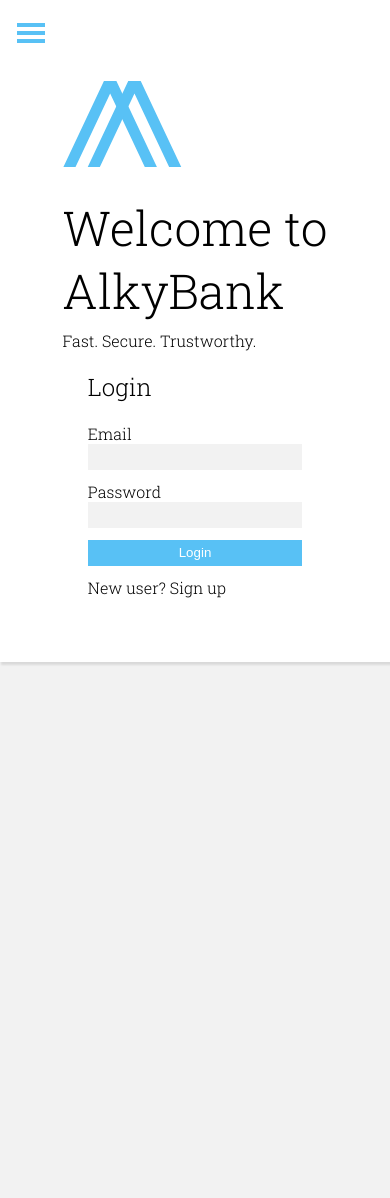
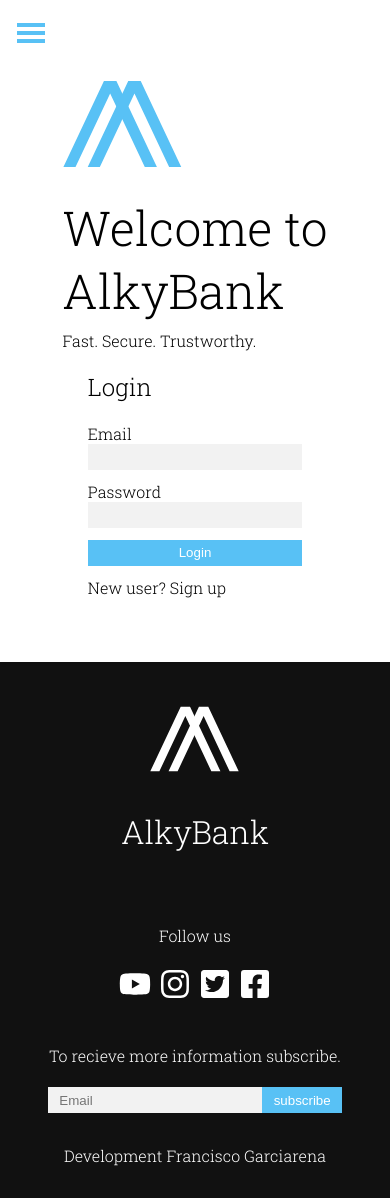
Before and after one commit to Francisco-07/alkemy-skill-up, a React (Create React App) app: page /login in a window 390 px wide. Before the commit the page ends 844 px from the top, so only its background shows below. Built offline with nearby package versions, Linux system fonts and the light colour scheme.

Commit message:
footer and error page

```diff
--- a/src/App.js
+++ b/src/App.js
@@ -1,5 +1,6 @@
 // Components
 import Navbar from './components/navbar/Navbar'
+import Footer from './components/footer/Footer'
 
 // Pages
 import HomePage from './pages/home/HomePage'
@@ -10,6 +11,7 @@ import TransactionPage from './pages/transaction/TransactionPage'
 import ChargeMoneyPage from './pages/chargeMoney/ChargeMoneyPage'
 import UsersListPage from './pages/usersList/UsersListPage'
 import UserPage from './pages/user/UserPage'
+import ErrorPage from './pages/error/ErrorPage'
 
 // Libraries
 import { Navigate, Outlet, Routes, Route } from 'react-router-dom'
@@ -35,10 +37,10 @@ function App() {
           </Route>
           <Route path='/login' element={<LoginPage />} />
           <Route path='/register' element={<RegisterPage />} />
-          {/* <Route path='*' element={<ErrorPage />} />  */}
+          <Route path='*' element={<ErrorPage />} />
         </Routes>
       </main>
-      {/* <Footer /> */}
+      <Footer />
     </div>
   )
 }
--- /dev/null
+++ b/src/components/footer/Footer.js
@@ -0,0 +1,51 @@
+// Icons
+import Logo from '../../assets/icons/Logo'
+import {
+  FaInstagram,
+  FaTwitterSquare,
+  FaFacebookSquare,
+  FaYoutube,
+} from 'react-icons/fa'
+
+// Components
+import Btn from '../Btn/Btn'
+
+// Styles
+import styled from './footer.module.css'
+
+const Footer = () => {
+  return (
+    <footer className={styled.container}>
+      <footer className={styled.wrapper}>
+        <section className={styled.logo}>
+          <Logo fill='#fff' width={90} height={90} />
+          <h2 className={styled.brand}>AlkyBank</h2>
+        </section>
+
+        <section className={styled.socialMedia}>
+          <h4>Follow us</h4>
+          <div className={styled.icons}>
+            <FaYoutube />
+            <FaInstagram />
+            <FaTwitterSquare />
+            <FaFacebookSquare />
+          </div>
+        </section>
+
+        <section className={styled.subscribe}>
+          <div>
+            <h4>To recieve more information subscribe.</h4>
+            <div className={styled.footerForm}>
+              <form>
+                <input placeholder='Email' type='email' />
+                <Btn text='subscribe' variant={'primary'} />
+              </form>
+            </div>
+          </div>
+        </section>
+      </footer>
+      <div className={styled.copyright}>Development Francisco Garciarena</div>
+    </footer>
+  )
+}
+export default Footer
--- /dev/null
+++ b/src/components/footer/footer.module.css
@@ -0,0 +1,101 @@
+.container {
+  padding: 2rem;
+  background-color: var(--black);
+  color: var(--white);
+}
+
+.wrapper {
+  display: flex;
+  justify-content: space-evenly;
+}
+
+.logo {
+  flex: 1;
+  display: flex;
+  justify-content: center;
+  align-items: center;
+}
+.brand {
+  margin-left: 2rem;
+  text-align: start;
+  font-size: 2rem;
+}
+.subscribe {
+  flex: 1;
+  display: flex;
+  flex-direction: column;
+}
+
+.subscribe input {
+  background-color: var(--light-pink);
+}
+
+.socialMedia {
+  flex: 0.7;
+  display: flex;
+  flex-direction: column;
+  align-items: center;
+}
+
+.icons {
+  display: flex;
+  gap: 0.5rem;
+}
+
+.icons svg {
+  fill: var(--white);
+  font-size: 2rem;
+  cursor: pointer;
+}
+
+.icons svg:hover {
+  fill: var(--light-blue);
+}
+
+.copyright {
+  text-align: center;
+  margin-top: 2rem;
+}
+
+@media (max-width: 888px) {
+  .wrapper {
+    flex-direction: column;
+    gap: 1.5rem;
+  }
+
+  .logo {
+    flex-direction: column;
+  }
+  .brand {
+    margin-left: 0;
+  }
+
+  .subscribe {
+    flex: 1;
+    display: flex;
+    flex-direction: column;
+    align-items: center;
+    justify-content: center;
+  }
+
+  .subscribe h4 {
+    text-align: center;
+  }
+
+  .brand {
+    text-align: start;
+  }
+
+  .footerForm {
+    display: flex;
+    justify-content: center;
+  }
+
+  .socialMedia {
+    flex: 1;
+    display: flex;
+    flex-direction: column;
+    align-items: center;
+    justify-content: center;
+  }
+}
--- a/src/components/navbar/Navbar.js
+++ b/src/components/navbar/Navbar.js
@@ -17,6 +17,8 @@ import Swal from 'sweetalert2'
 // Redux
 import { logout, reset } from '../../features/auth/authSlice'
 import { resetAccountState } from '../../features/account/accountSlice'
+import { resetTransactionState } from '../../features/transaction/transactionSlice'
+import { resetUserState } from '../../features/user/userSlice'
 
 // Styles
 import styled from './navbar.module.css'
@@ -35,6 +37,8 @@ const Navbar = () => {
     dispatch(logout())
     dispatch(reset())
     dispatch(resetAccountState())
+    dispatch(resetUserState())
+    dispatch(resetTransactionState())
     Swal.fire({
       icon: 'success',
       title: 'User Loged out',
--- a/src/features/user/userSlice.js
+++ b/src/features/user/userSlice.js
@@ -94,5 +94,5 @@ export const userSlice = createSlice({
   },
 })
 
-export const { resetUsertState, resetUserStatus } = userSlice.actions
+export const { resetUserState, resetUserStatus } = userSlice.actions
 export default userSlice.reducer
--- /dev/null
+++ b/src/pages/error/ErrorPage.js
@@ -0,0 +1,25 @@
+// Libraries
+import { Link } from 'react-router-dom'
+
+// Styles
+import styled from './errorPage.module.css'
+
+function ErrorPage() {
+  return (
+    <>
+      <div className={styled.container}>
+        <div className={styled.wrapper}>
+          <h1>Ooops!</h1>
+          <p>We can't seem to find the page you're looking for.</p>
+          <h2>Error 404.</h2>
+          <span>Not found</span>
+          <Link to={'/'} className={styled.link}>
+            Go back to homepage
+          </Link>
+        </div>
+      </div>
+    </>
+  )
+}
+
+export default ErrorPage
--- /dev/null
+++ b/src/pages/error/errorPage.module.css
@@ -0,0 +1,32 @@
+.container {
+  height: 100vh;
+  background-color: var(--black);
+  display: flex;
+  align-items: center;
+  justify-content: center;
+}
+.wrapper {
+  height: 90%;
+  width: 90%;
+  background-color: var(--white);
+  display: flex;
+  flex-direction: column;
+  align-items: center;
+  justify-content: center;
+}
+
+.link {
+  margin-top: 1rem;
+  padding: 1rem;
+  color: var(--white);
+  background-color: var(--black);
+  border: 1px solid transparent;
+}
+
+.link:hover {
+  margin-top: 1rem;
+  padding: 1rem;
+  color: var(--black);
+  background-color: var(--white);
+  border: 1px solid var(--black);
+}
```
